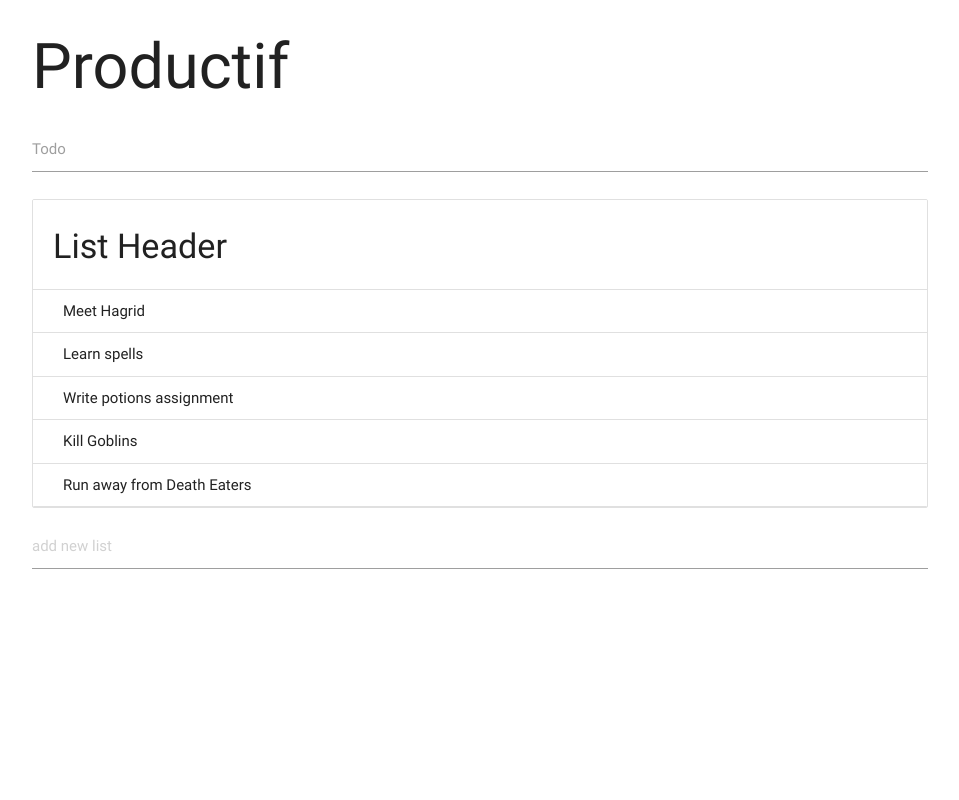
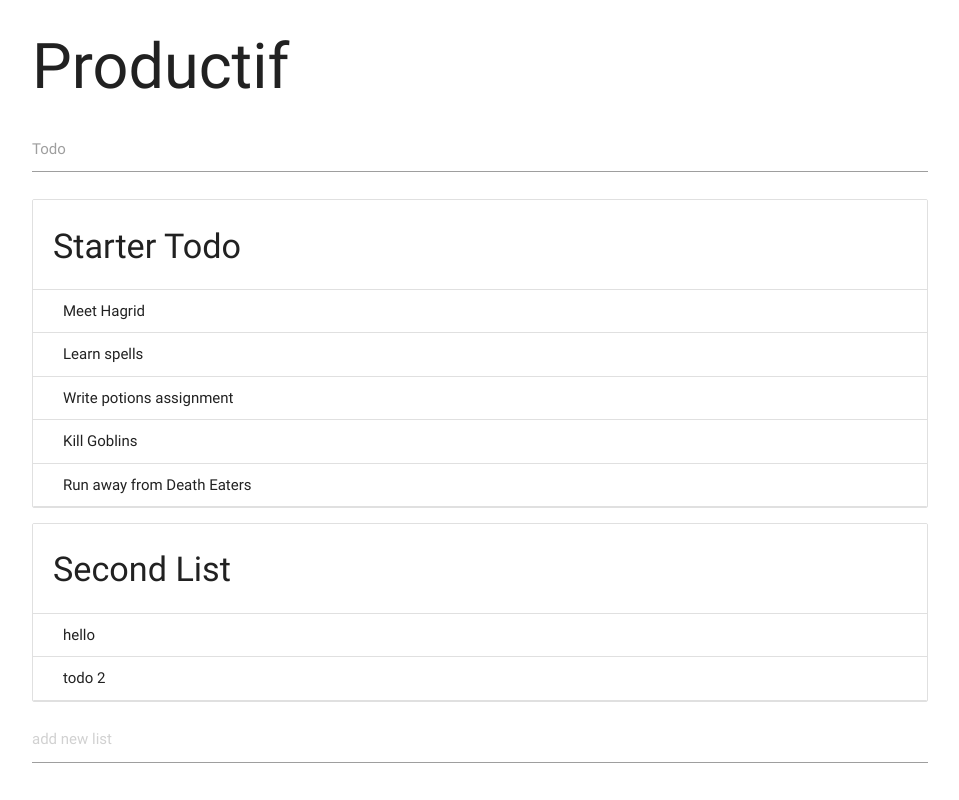
Before and after one commit to AaronBP/productive, an Angular app: page / in a window 1280 px wide. Shown: the whole page, without its empty margins (160-1119 px from the left). Built offline with nearby package versions, Linux system fonts and the light colour scheme.

Commit message:
Lists now pulled from service and todos from each list's todos array

```diff
--- a/src/app/app.component.html
+++ b/src/app/app.component.html
@@ -1,6 +1,6 @@
 <div class="container">
   <h1>{{title}}</h1>
   <app-todo-input></app-todo-input>
-  <app-list></app-list>
+  <app-list *ngFor="let list of lists" [list]="list"></app-list>
   <app-list-input></app-list-input>
 </div>
--- a/src/app/app.component.ts
+++ b/src/app/app.component.ts
@@ -1,11 +1,19 @@
-import { Component } from '@angular/core';
-import { ListService } from './list.service'
+import { Component, OnInit } from '@angular/core';
+import { ListService } from './list.service';
+
 @Component({
   selector: 'app-root',
   templateUrl: './app.component.html',
   styleUrls: ['./app.component.css'],
   providers: [ListService]
 })
-export class AppComponent {
+export class AppComponent implements OnInit {
   title = 'Productif';
+  lists = []
+  constructor(private listService: ListService) { }
+
+  ngOnInit() {
+    this.lists = this.listService.getLists()
+    console.log(this.lists)
+  }
 }
--- a/src/app/list.component.html
+++ b/src/app/list.component.html
@@ -1,4 +1,4 @@
 <ul class="collection with-header">
-  <li class="collection-header"><h4>List Header</h4></li>
-  <app-todo *ngFor="let todo of todos" [todo]="todo"></app-todo>
+  <li class="collection-header"><h4>{{ list.name }}</h4></li>
+  <app-todo *ngFor="let todo of list.todos" [todo]="todo"></app-todo>
 </ul>
--- a/src/app/list.service.ts
+++ b/src/app/list.service.ts
@@ -11,7 +11,7 @@ export class ListService {
     "Run away from Death Eaters"
   ];
 
-  lists: [{}] = [{name: "Starter Todo", todos: this.todos}]
+  lists: [{}] = [{name: "Starter Todo", todos: this.todos}, {name: "Second List", todos: ["hello", "todo 2"]}]
 
   getTodos() {
     return this.todos;
```
Also changed, not shown: src/app/list.component.ts (+2 -10 lines).
